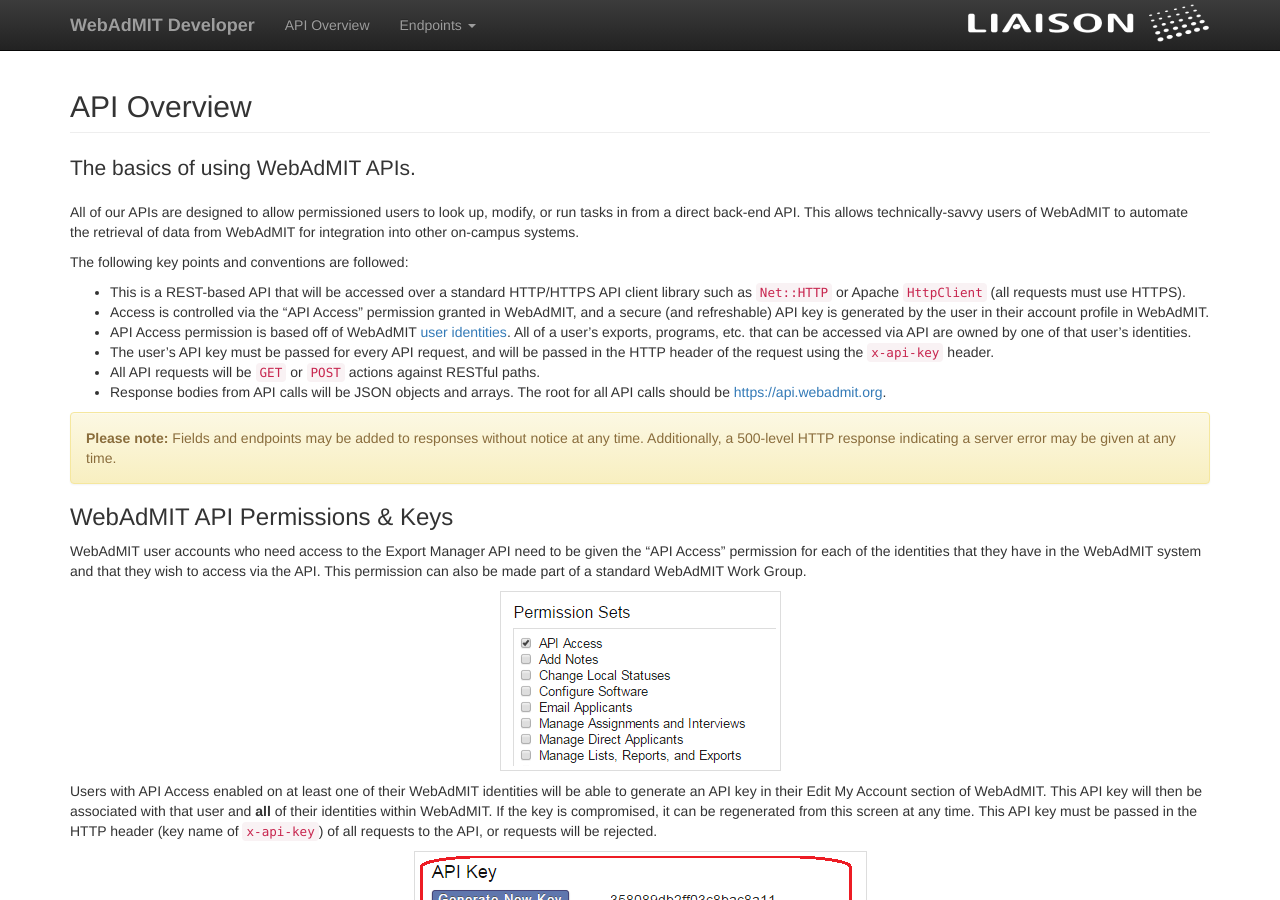
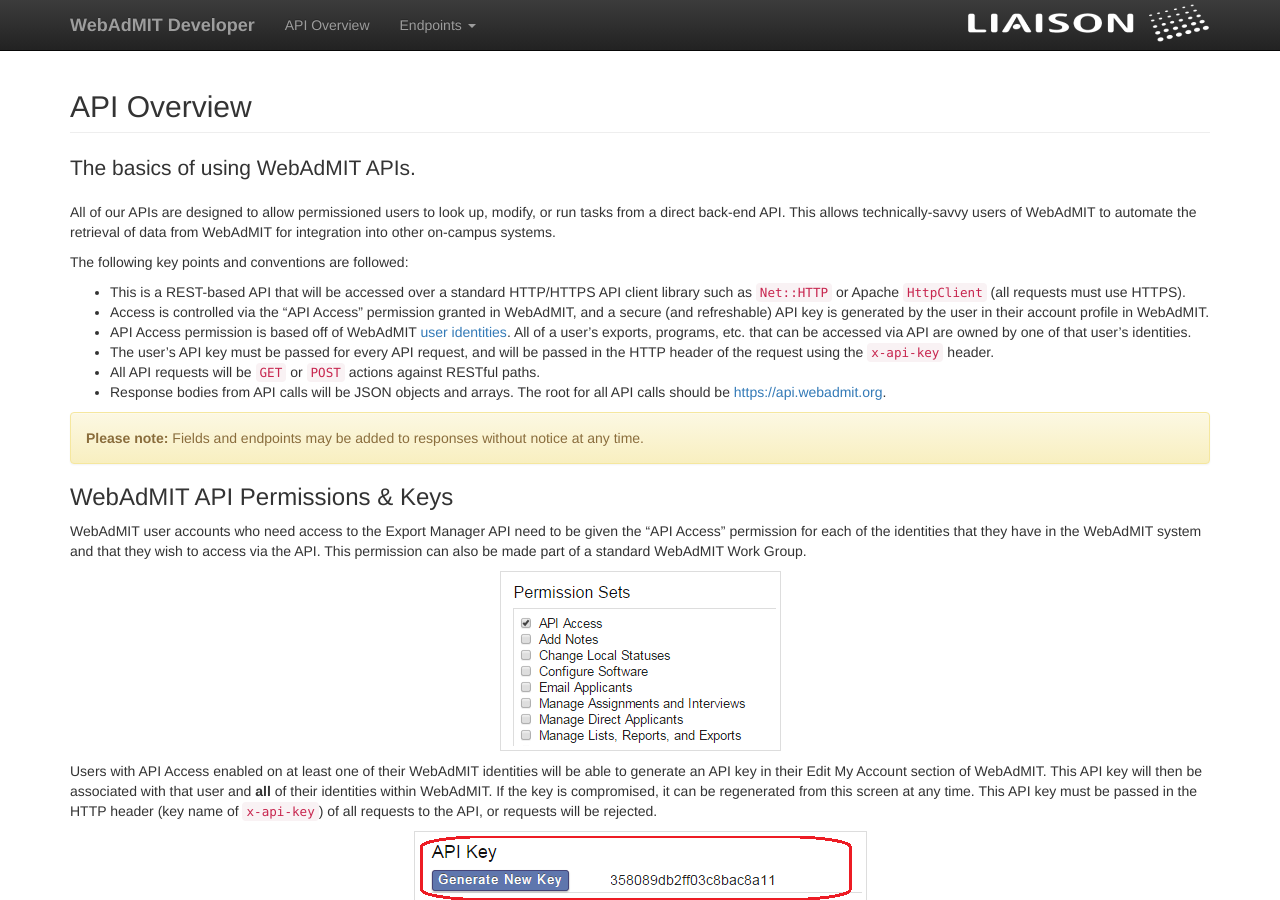
Before and after one commit to Liaison-Intl/Liaison-Intl.github.io, a Jekyll site: the page built from v1.md, in a window 1280 px wide and 900 px high. Built offline with Jekyll 4.4.1, drawn with Linux system fonts in a browser that asks for light colours; nearby versions of some CDN libraries.

Commit message:
Minor edits

```diff
--- a/v1.md
+++ b/v1.md
@@ -7,7 +7,7 @@
 
 The basics of using WebAdMIT APIs.
 
-All of our APIs are designed to allow permissioned users to look up, modify, or run tasks in from a direct back-end API.  This allows technically-savvy users of WebAdMIT to automate the retrieval of data from WebAdMIT for integration into other on-campus systems.
+All of our APIs are designed to allow permissioned users to look up, modify, or run tasks from a direct back-end API.  This allows technically-savvy users of WebAdMIT to automate the retrieval of data from WebAdMIT for integration into other on-campus systems.
 
 The following key points and conventions are followed:
 
@@ -20,7 +20,6 @@
 
 <div class="alert alert-warning">
   <strong>Please note:</strong> Fields and endpoints may be added to responses without notice at any time.
-  Additionally, a 500-level HTTP response indicating a server error may be given at any time.
 </div>
 
 ### WebAdMIT API Permissions & Keys
```
